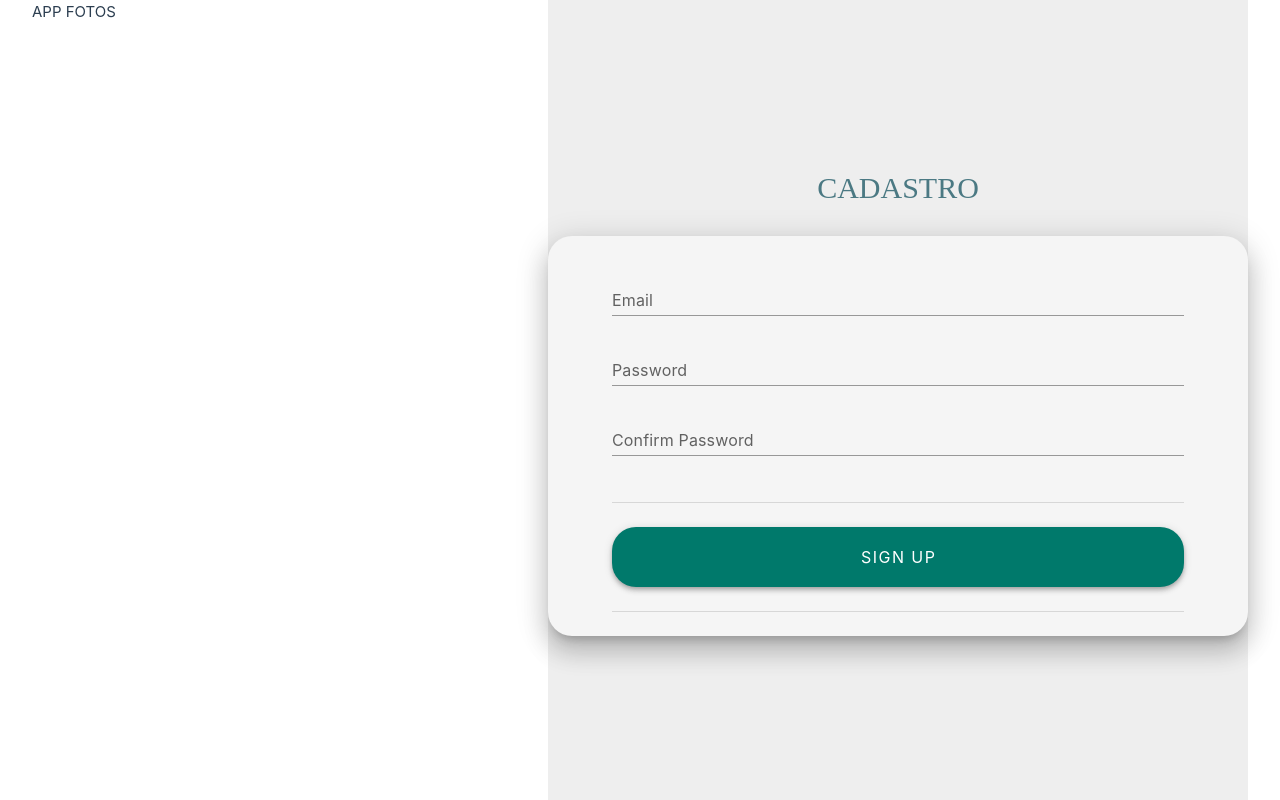
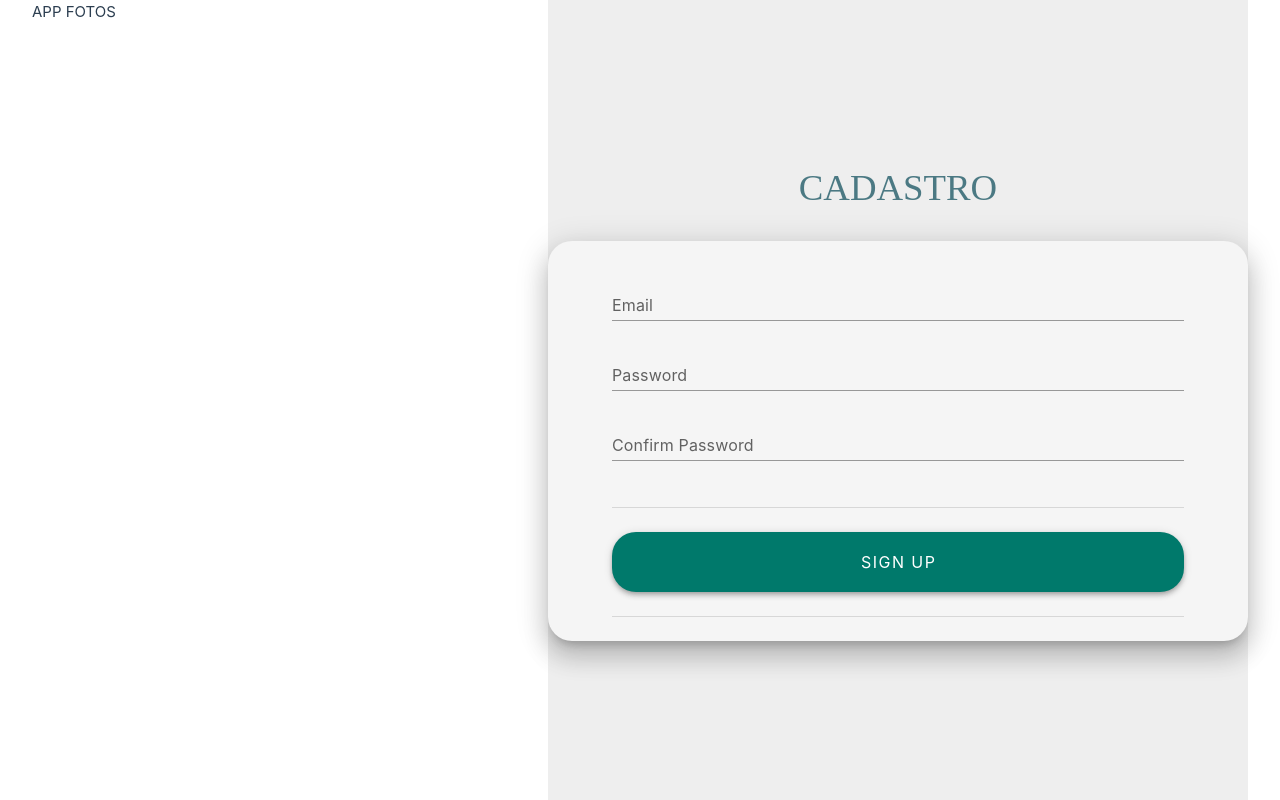
Before and after one commit to manumazzei/editor-de-fotos, a Vue app: page /register in a window 1280 px wide. Built offline with nearby package versions, Linux system fonts and the light colour scheme.

Commit message:
altera campo senha do login para type password, e desabilita temporariamente função de mostrar senha

```diff
--- a/src/modules/auth/views/Login.vue
+++ b/src/modules/auth/views/Login.vue
@@ -51,7 +51,7 @@ async function handleSignInGoogle() {
         <v-text-field
           required
           variant="underlined"
-          type="text"
+          type="password"
           v-model="password"
           label="Password"
         />
--- a/src/modules/auth/views/Register.vue
+++ b/src/modules/auth/views/Register.vue
@@ -26,6 +26,11 @@ async function handleSignUp() {
 const confirmPassword = computed(() => {
   return password.value === passwordTest.value;
 });
+
+// const showPassword = () => {
+//   passwordType.value =
+//     passwordType.value === "password" ? "text" : "password";
+// };
 </script>
 
 <template>
@@ -50,8 +55,9 @@ const confirmPassword = computed(() => {
           required
           variant="underlined"
           label="Password"
-
-        />
+          />
+          <!-- append-icon="mdi-eye"
+          @click:append="showPassword" -->
 
         <v-text-field
           v-model="passwordTest"
@@ -59,8 +65,9 @@ const confirmPassword = computed(() => {
           required
           variant="underlined"
           label="Confirm Password"
-
         />
+        <!-- append-icon="mdi-eye"
+        @click:append="showPassword" -->
       </v-form>
       <v-divider class="my-6" />
       <v-btn
@@ -97,6 +104,7 @@ const confirmPassword = computed(() => {
 h1 {
   font-family: "Lobster Two", cursive;
   color: rgb(75, 121, 131);
+  font-size: 2.3rem;
 }
 .page {
   height: 100vh;
```
